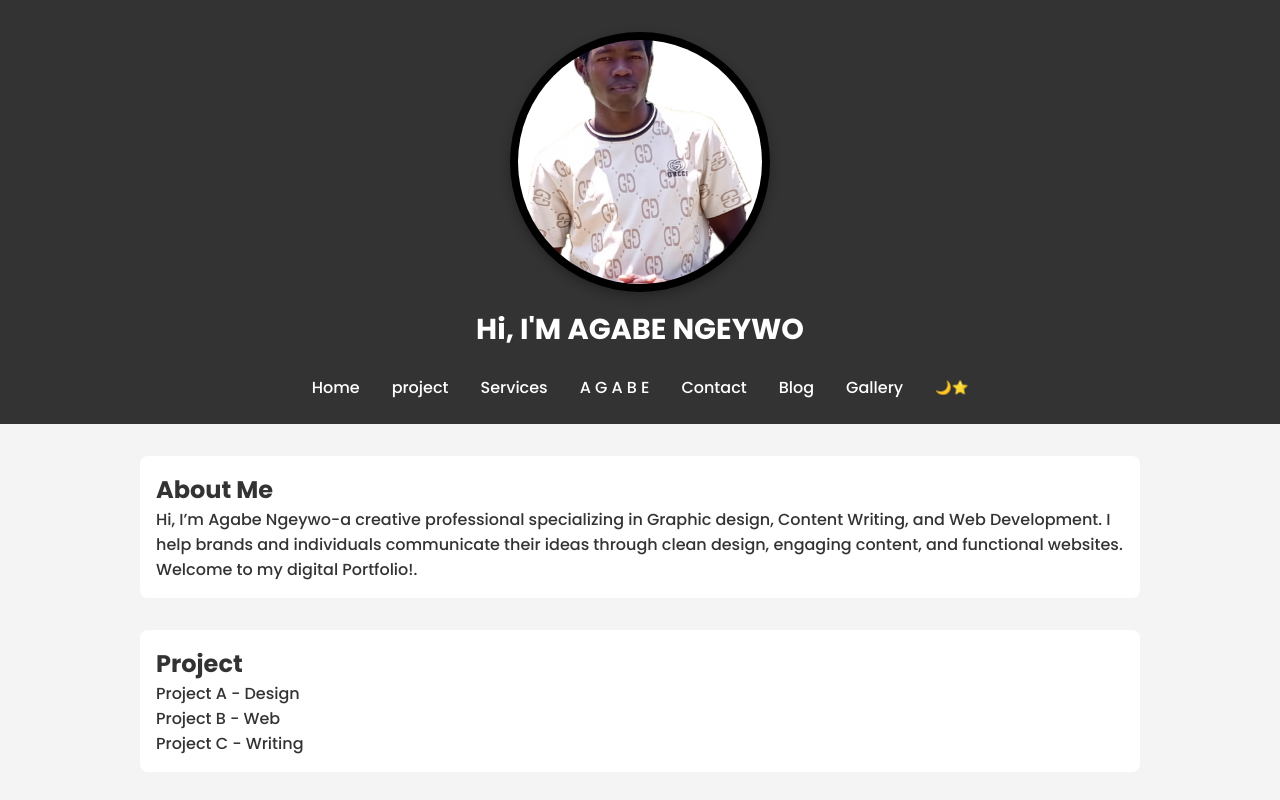
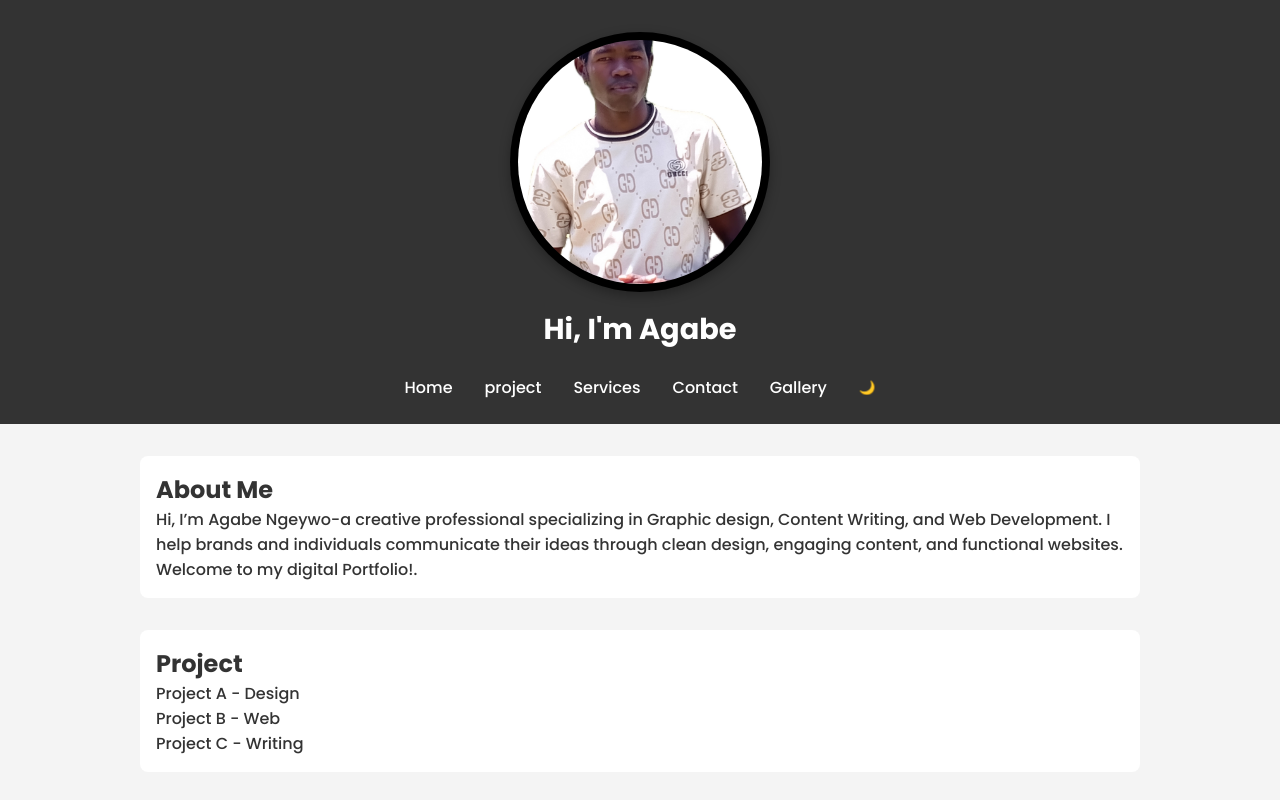
Before and after one commit to agabe23a/agabe-website, a plain HTML site: page index.html in a window 1280 px wide. Shown: the top 800 px of the page. Drawn offline with Linux system fonts and the light colour scheme.

Commit message:
Update index

```diff
--- a/index.html
+++ b/index.html
@@ -166,16 +166,14 @@
 <body>
   <header class="header">
     <img src="agabe.jpg" alt="Professional portrait of Agabe Ngeywo - designer and developer" class="profile-pic">
-    <h1 class="typing">Hi, I'M AGABE NGEYWO</h1>
+    <h1 class="typing">Hi, I'm Agabe</h1>
     <nav class="navbar">
       <a href="#home">Home</a>
       <a href="#project">project</a>
       <a href="#services">Services</a>
-      <a href="#testimonials">A G A B E</a>
       <a href="#contact">Contact</a>
-      <a href="#blog">Blog</a>
       <a href="#gallery">Gallery</a>
-      <button id="modeToggle">🌙⭐</button>
+      <button id="modeToggle">🌙</button>
     </nav>
   </header>
 
@@ -326,7 +324,7 @@
     </a>
   </div>
 
-  <p>&copy; 2025 Agabe. All rights reserved.</p>
+  <p>&copy; © 2025 Agabe. All rights reserved.</p>
   </footer>
 
   <script>
```
